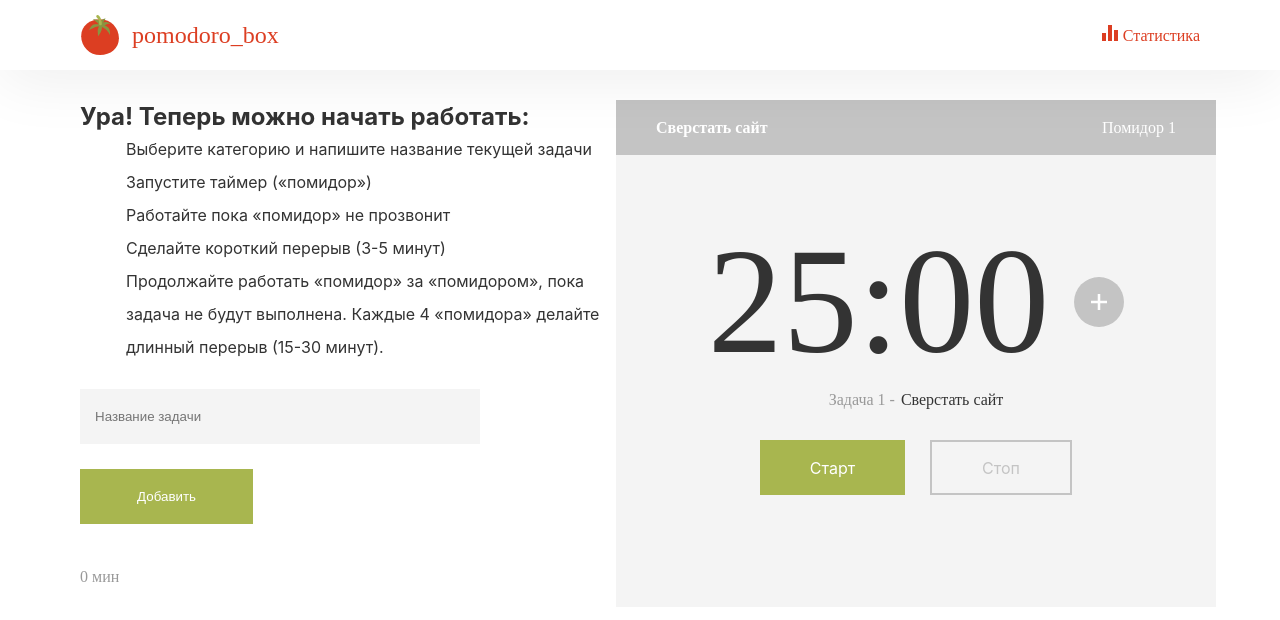
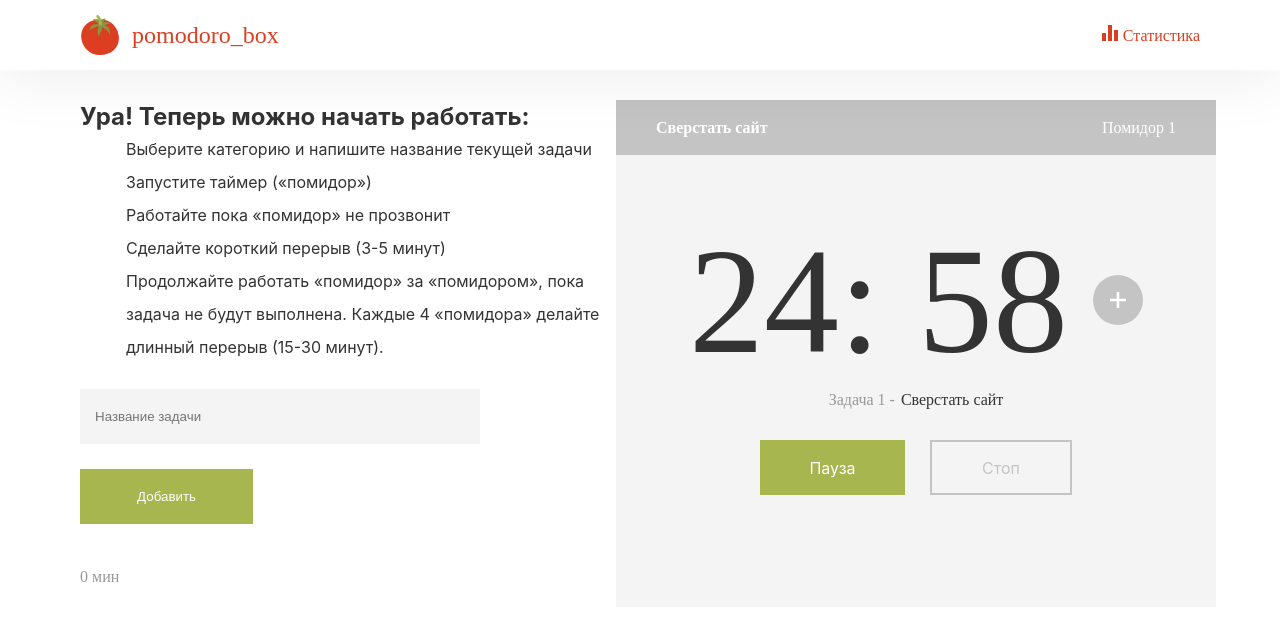
Before and after one commit to Bakirovildar/pomodoro-app, a React (Create React App) app: page / in a window 1280 px wide. Both pictures are taken after a click on the element "Старт". Shown: the top 620 px of the page. Built offline with nearby package versions, Linux system fonts and the light colour scheme; some icons are missing.

Commit message:
add timer in content

```diff
--- /dev/null
+++ b/src/helpers/getPadTime.ts
@@ -0,0 +1 @@
+export const getPadTime = (time: any) => time.toString().padStart(2, '0')
--- a/src/shared/Content/AddingTasks/TasksItem/TasksItem.tsx
+++ b/src/shared/Content/AddingTasks/TasksItem/TasksItem.tsx
@@ -13,10 +13,6 @@ interface ITasks {
 export function TasksItem() {
     const [timeTask, setTimeTask]: any = useState(0)
     const tasks: any = useSelector<RootState>(state => state.tasks)
-
-    useEffect(() => {
-        tasks.map(({time}: {time: number}) => setTimeTask(timeTask + time))
-    }, [tasks])
 
     return (
         <div>
--- a/src/shared/Content/ContentTimer/ContentTimer.tsx
+++ b/src/shared/Content/ContentTimer/ContentTimer.tsx
@@ -1,8 +1,41 @@
-import React from 'react';
+import React, {useEffect, useState} from 'react';
 import './contenttimer.css';
 import {IconAddTime} from "../../../icons/IconAddTime";
+import {getPadTime} from "../../../helpers/getPadTime";
 
 export function ContentTimer() {
+    const [timeLeft, setTimeLeft] = useState(25 * 60)
+    const [isCounting, setIsCounting] = useState(false)
+
+    const minutes = getPadTime(Math.floor(timeLeft / 60))
+    const seconds = getPadTime(timeLeft - minutes * 60)
+
+    useEffect(() => {
+        const interval = setInterval(() => {
+            isCounting &&
+            setTimeLeft((timeLeft) => (timeLeft >= 1 ? timeLeft - 1 : 0))
+        }, 1000)
+        if (timeLeft === 0) {
+            setIsCounting(false)
+        }
+        return () => {
+            clearInterval(interval)
+        }
+    }, [isCounting])
+
+    const handleStart = () => {
+        setIsCounting(true)
+    }
+
+    const handlePause = () => {
+        setIsCounting(false)
+    }
+
+    const handleStop = () => {
+        setTimeLeft(25 * 60)
+        setIsCounting(false)
+    }
+
     return (
         <div className='timer-container'>
             <div className='timer-content'>
@@ -12,16 +45,35 @@ export function ContentTimer() {
                 </div>
                 <div className='timer-content-timer-container'>
                     <div className='timer'>
-                      <span>25:00</span>
-                      <IconAddTime />
+                        <span>{minutes}: {seconds}</span>
+                        <div
+                            className='timer-content-add'
+                            onClick={() => setTimeLeft(timeLeft + 60)}
+                        >
+                            <IconAddTime/>
+                        </div>
                     </div>
                     <div className='timer-description'>
                         <div>Задача 1 -</div>
                         <span>Сверстать сайт</span>
                     </div>
                     <div className='timer-btns'>
-                      <div className='btn-start'>Старт</div>
-                      <div className='btn-stop'>Стоп</div>
+                        {
+                            isCounting
+                                ? <div
+                                    className='btn-start'
+                                    onClick={handlePause}
+                                >Пауза</div>
+                                : <div
+                                    className='btn-start'
+                                    onClick={handleStart}
+                                >Старт</div>
+                        }
+                        <div
+                            className='btn-stop'
+                            onClick={handleStop}
+                        >Стоп
+                        </div>
                     </div>
                 </div>
             </div>
--- a/src/shared/Content/ContentTimer/contenttimer.css
+++ b/src/shared/Content/ContentTimer/contenttimer.css
@@ -50,6 +50,10 @@
     width: 100%;
     height: 100%;
     flex-direction: column;
+}
+
+.timer-content-add {
+    cursor: pointer;
 }
 
 .timer {
```
Lines whose indentation alone changed are shown as unchanged.
